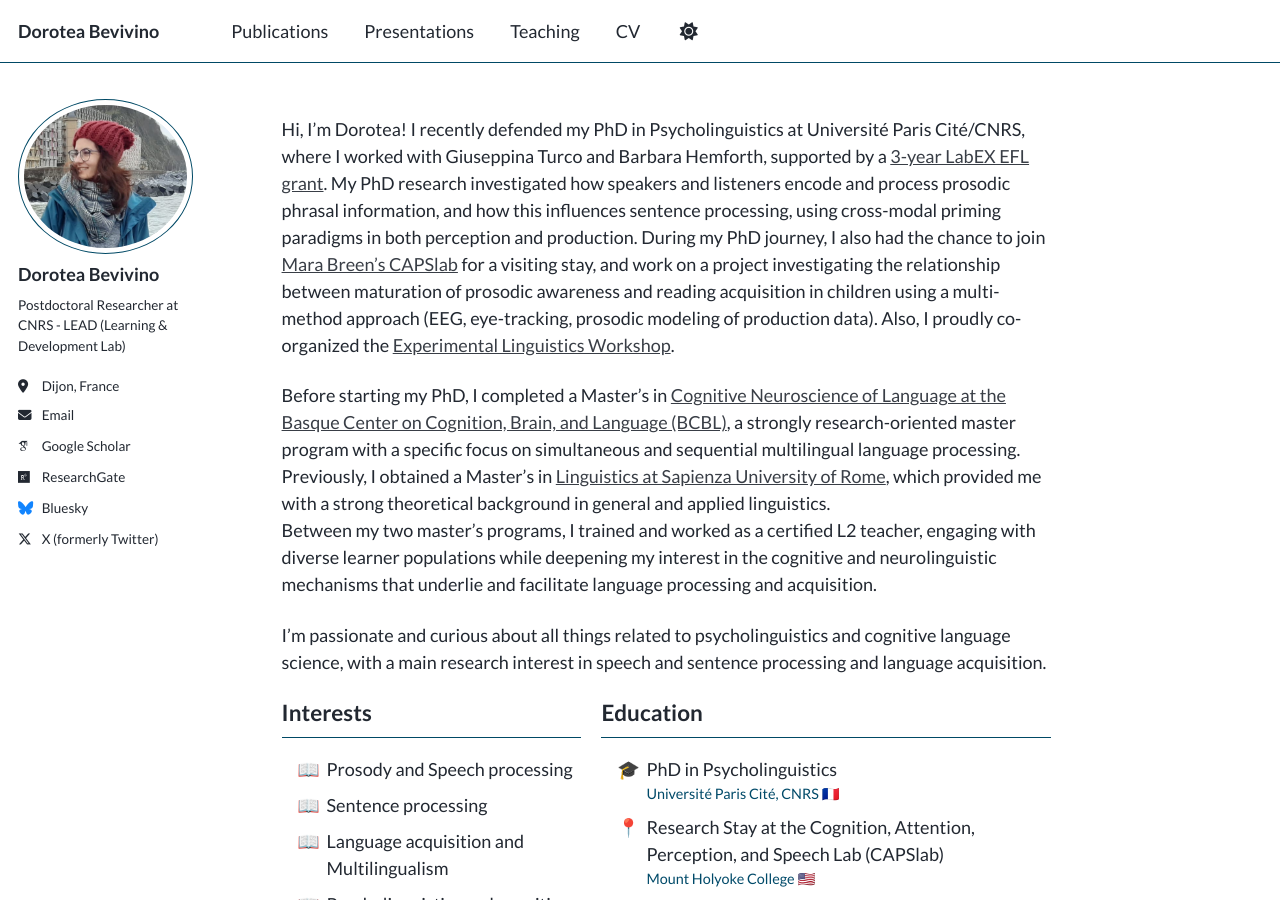
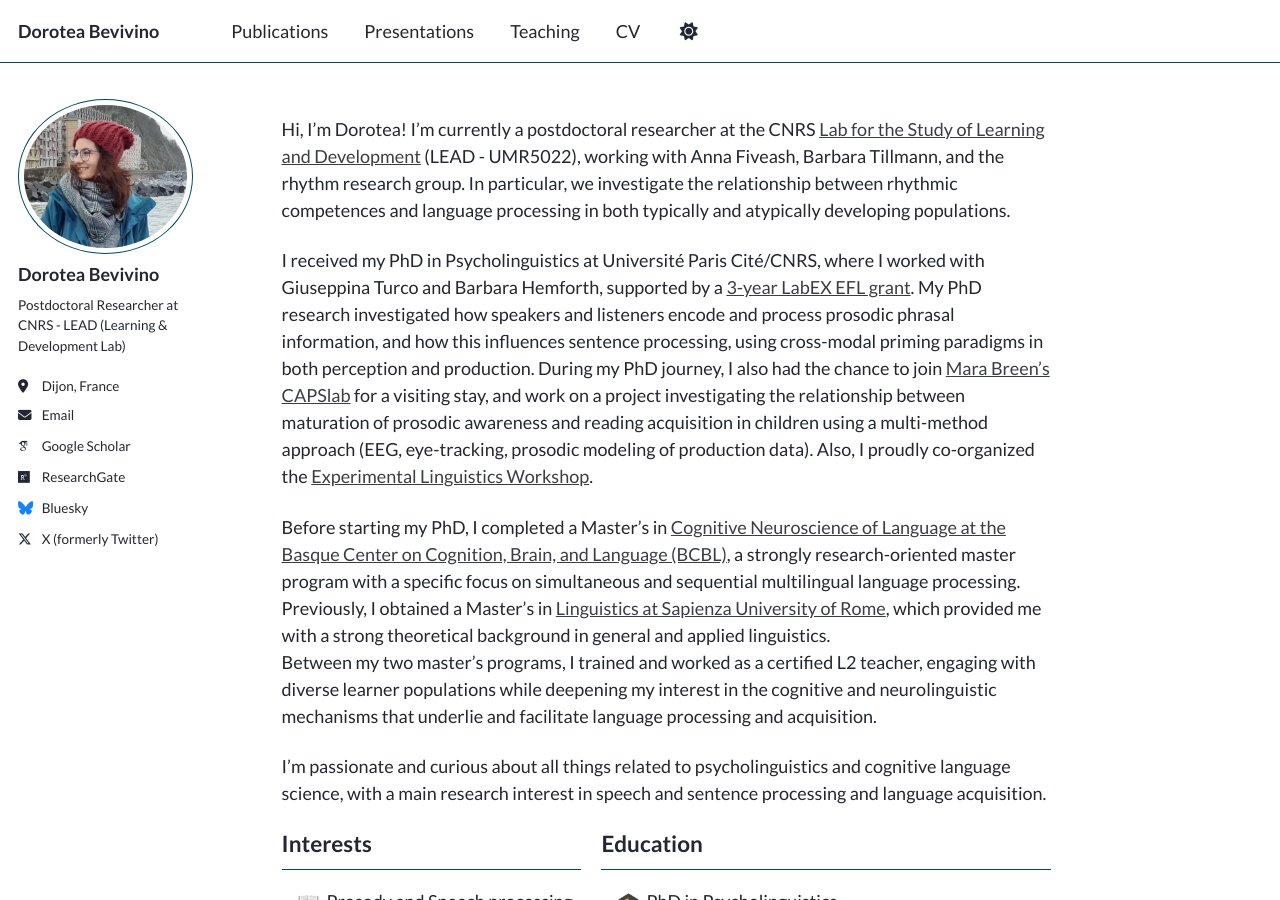
Before and after one commit to dbevivino/dbevivino.github.io, a Jekyll site: the page built from _pages/about.md, in a window 1280 px wide and 900 px high. Built offline with Jekyll 4.4.1, drawn with Linux system fonts in a browser that asks for light colours; some web fonts are replaced; a script that is not in the unit is left out.

Commit message:
updated bio

```diff
--- a/_pages/about.md
+++ b/_pages/about.md
@@ -7,7 +7,9 @@ redirect_from:
   - /about.html
 ---
 
-Hi, I’m Dorotea! I recently defended my PhD in Psycholinguistics at Université Paris Cité/CNRS, where I worked with Giuseppina Turco and Barbara Hemforth, supported by a [3-year LabEX EFL grant](https://www.labex-efl.fr/post/job-offer-phd-in-experimental-linguistics){:target="_blank" rel="noopener noreferrer"}.
+Hi, I’m Dorotea! I'm currently a postdoctoral researcher at the CNRS [Lab for the Study of Learning and Development](https://lead.ube.fr/) (LEAD - UMR5022), working with Anna Fiveash, Barbara Tillmann, and the rhythm research group. In particular, we investigate the relationship between rhythmic competences and language processing in both typically and atypically developing populations.
+
+I received my PhD in Psycholinguistics at Université Paris Cité/CNRS, where I worked with Giuseppina Turco and Barbara Hemforth, supported by a [3-year LabEX EFL grant](https://www.labex-efl.fr/post/job-offer-phd-in-experimental-linguistics){:target="_blank" rel="noopener noreferrer"}.
 My PhD research investigated how speakers and listeners encode and process prosodic phrasal information, and how this influences sentence processing, using cross-modal priming paradigms in both perception and production.
 During my PhD journey, I also had the chance to join [Mara Breen’s CAPSlab](https://sites.google.com/mtholyoke.edu/mbreen/research){:target="_blank" rel="noopener noreferrer"} for a visiting stay, and work on a project investigating the relationship between maturation of prosodic awareness and reading acquisition in children using a multi-method approach (EEG, eye-tracking, prosodic modeling of production data).
 Also, I proudly co-organized the [Experimental Linguistics Workshop](https://sites.google.com/view/xlingparis){:target="_blank" rel="noopener noreferrer"}.
```
